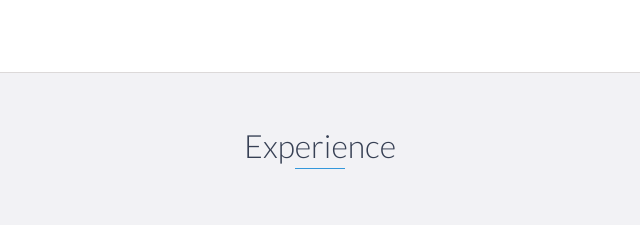
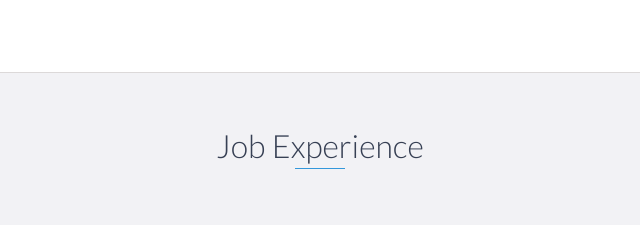
Before and after one commit to EthanGal/EthanGal.github.io, a website: page index.html in a window 1280 px wide. Shown: the part 954-1179 px from the top of the page, 320-960 px from the left. Drawn offline with nearby package versions, Linux system fonts and the light colour scheme.

Commit message:
Update index.html

```diff
--- a/index.html
+++ b/index.html
@@ -82,7 +82,7 @@
     <!-- End #about -->
 
     <div id="experience" class="background-alt">
-        <h2 class="heading">Experience</h2>
+        <h2 class="heading">Job Experience</h2>
         <div id="experience-timeline">
             <div data-date="September 2015 – September 2016">
                 <h3>Employer Name</h3>
```
